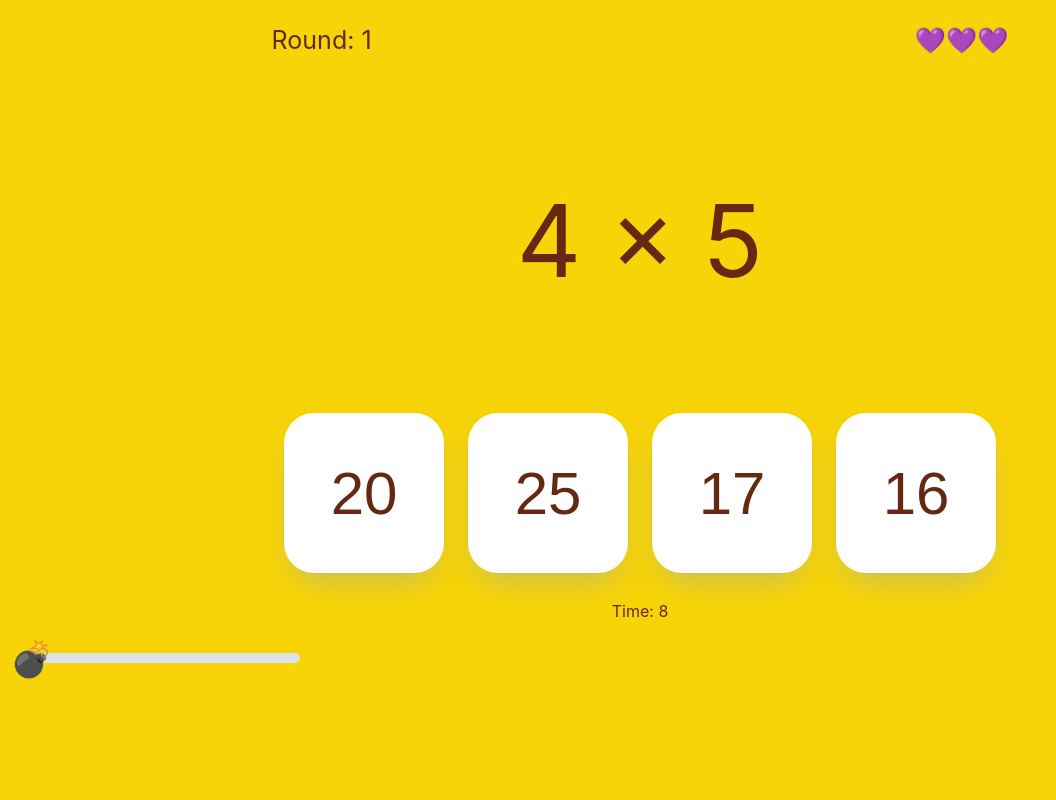
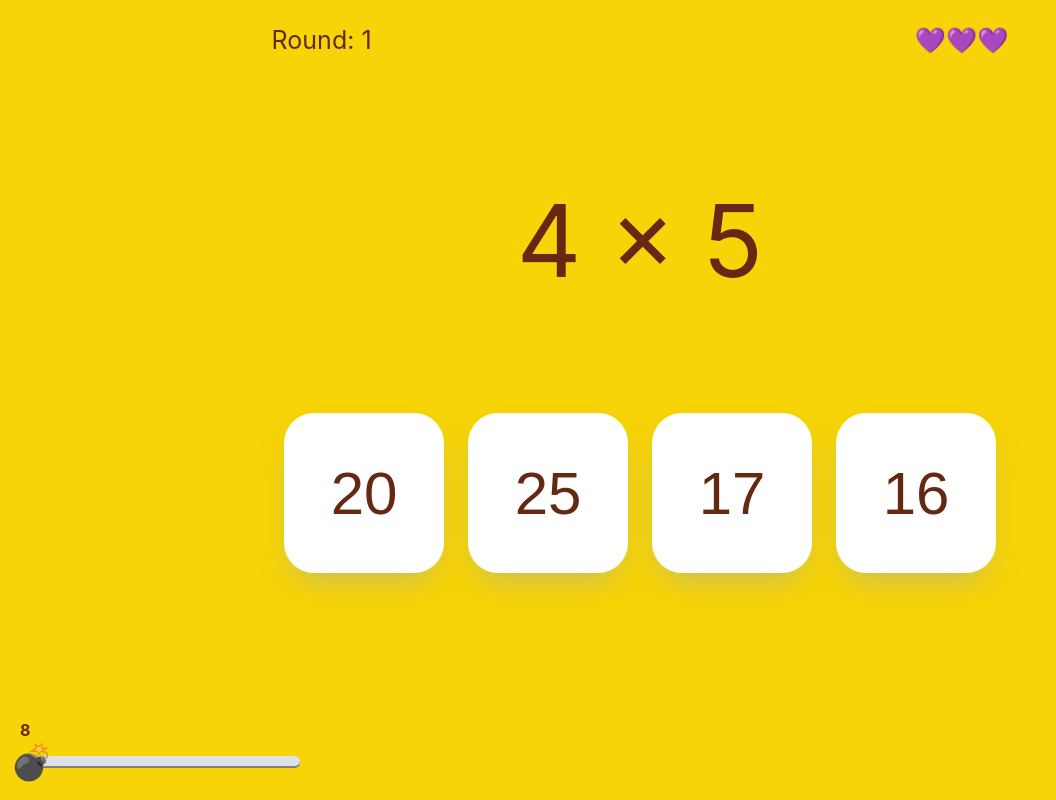
Before and after one commit to franciszekpol/learnmultiplication, a React (Create React App) app: page / in a window 1280 px wide. Both pictures are taken after a click on the button "NEW GAME". Shown: the whole page, without its empty margins (0-1056 px from the left). Built offline with nearby package versions, Linux system fonts and the light colour scheme.

Commit message:
Round view styling adjustments

```diff
--- a/src/components/Timer.jsx
+++ b/src/components/Timer.jsx
@@ -3,7 +3,7 @@ import styled from 'styled-components';
 import { COLORS } from '../data/colors';
 
 const TimeBar = styled.div`
-  height: 80px;
+  height: 60px;
   position: relative;
 `;
 
@@ -13,6 +13,8 @@ const Line = styled.p`
   position: absolute;
   z-index: 1;
   margin-left: 20px;
+  box-shadow: 0 2px gray;
+  color: black;
   width: ${(props) => props.width};
   background-color: ${(props) => {
     if (props.time === 1) return '#ff0000';
@@ -27,6 +29,13 @@ const Icon = styled.p`
   position: absolute;
   z-index: 2;
   margin: 0 0 0 10px;
+`;
+
+const Countdown = styled.p`
+  text-align: left;
+  font-weight: bold;
+  margin-left: 20px;
+  margin-bottom: 0;
 `;
 
 function Timer({ handleClick }) {
@@ -51,7 +60,7 @@ function Timer({ handleClick }) {
 
   return (
     <div>
-      <p>Time: {time}</p>
+      <Countdown>{time}</Countdown>
       <TimeBar>
         {time > 0 ? (
           <Icon display='inline'>&#128163;</Icon>
--- a/src/data/scores.json
+++ b/src/data/scores.json
@@ -18,5 +18,9 @@
   {
     "username": "Ania",
     "score": "35"
+  },
+  {
+    "username": "Kacper",
+    "score": "49"
   }
 ]
--- a/src/pages/Round/Round.jsx
+++ b/src/pages/Round/Round.jsx
@@ -15,7 +15,12 @@ const InfoBar = styled.div`
   display: flex;
 `;
 
-const InfoText = styled.p`
+const TimerBar = styled.div`
+  position: absolute;
+  bottom: 0;
+`;
+
+const InfoText = styled.div`
   font-size: 25px;
   margin: auto;
   display: flex;
@@ -102,10 +107,12 @@ function Round({ roundCount, lifesCount, handleClick }) {
           />
         );
       })}
-      <Timer
-        key={roundCount}
-        handleClick={() => handleClick(multiplierA, multiplierB, null)}
-      />
+      <TimerBar>
+        <Timer
+          key={roundCount}
+          handleClick={() => handleClick(multiplierA, multiplierB, null)}
+        />
+      </TimerBar>
     </Container>
   );
 }
```
